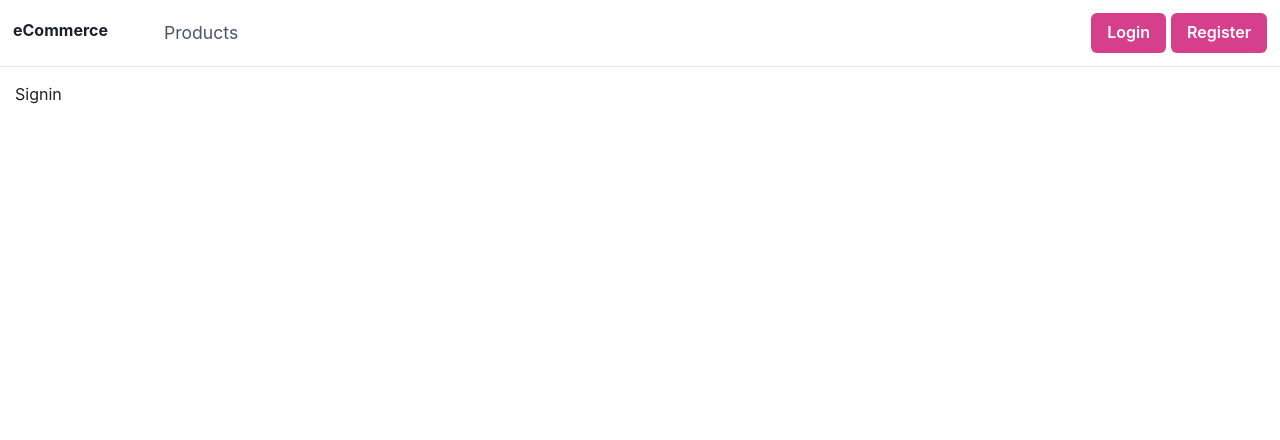
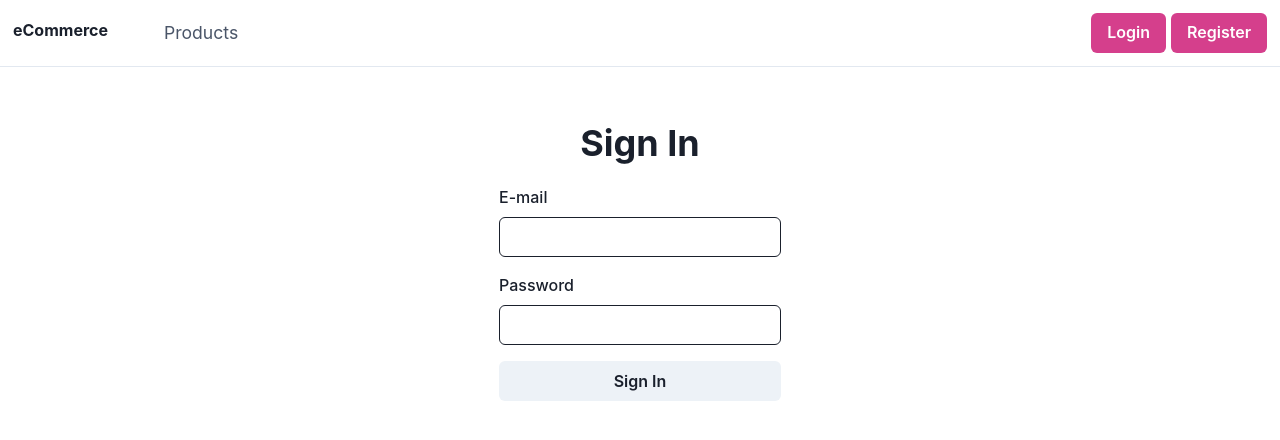
Before and after one commit to zulalnb/react-e-commerce-app-frontend, a React (Create React App) app: page /signin in a window 1280 px wide. Shown: the top 440 px of the page. Built offline with nearby package versions, Linux system fonts and the light colour scheme; no server answers.

Commit message:
Add sign in functions

```diff
--- a/src/api.js
+++ b/src/api.js
@@ -44,6 +44,15 @@
   return data;
 };
 
+export const fetchLogin = async (input) => {
+  const { data } = await axios.post(
+    `${process.env.REACT_APP_BASE_ENDPOINT}/auth/login`,
+    input
+  );
+
+  return data;
+};
+
 export const fetchMe = async () => {
   const { data } = await axios.get(
     `${process.env.REACT_APP_BASE_ENDPOINT}/auth/me`
--- a/src/contexts/AuthContext.js
+++ b/src/contexts/AuthContext.js
@@ -13,7 +13,7 @@
     (async () => {
       try {
         const me = await fetchMe();
-
+        console.log(me);
         setLoggedIn(true);
         setUser(me);
         setLoading(false);
--- a/src/pages/Auth/Signin/index.js
+++ b/src/pages/Auth/Signin/index.js
@@ -1,7 +1,92 @@
 import React from "react";
+import {
+  Alert,
+  Box,
+  Button,
+  Flex,
+  FormControl,
+  FormLabel,
+  Heading,
+  Input,
+} from "@chakra-ui/react";
 
-function Signin() {
-  return <div>Signin</div>;
+import { useFormik } from "formik";
+import validationSchema from "./validations";
+import { fetchLogin } from "../../../api";
+import { useAuth } from "../../../contexts/AuthContext";
+
+function Signin({ history }) {
+  const { login } = useAuth();
+
+  const formik = useFormik({
+    initialValues: {
+      email: "",
+      password: "",
+    },
+    validationSchema,
+    onSubmit: async (values, bag) => {
+      try {
+        const loginResponse = await fetchLogin({
+          email: values.email,
+          password: values.password,
+        });
+        login(loginResponse);
+
+        console.log(loginResponse);
+        console.log(fetchLogin);
+
+        history.push("/profile");
+      } catch (e) {
+        bag.setErrors({ general: e.response.data.message });
+      }
+    },
+  });
+  return (
+    <div>
+      <Flex align="center" width="full" justifyContent="center">
+        <Box pt={10}>
+          <Box textAlign="center">
+            <Heading>Sign In</Heading>
+          </Box>
+          <Box my={5}>
+            {formik.errors.general && (
+              <Alert status="error">{formik.errors.general}</Alert>
+            )}
+          </Box>
+          <Box my={5} textAlign="left">
+            <form onSubmit={formik.handleSubmit}>
+              <FormControl>
+                <FormLabel>E-mail</FormLabel>
+                <Input
+                  name="email"
+                  onChange={formik.handleChange}
+                  onBlur={formik.handleBlur}
+                  value={formik.values.email}
+                  isInvalid={formik.touched.email && formik.errors.email}
+                />
+              </FormControl>
+
+              <FormControl mt="4">
+                <FormLabel>Password</FormLabel>
+                <Input
+                  name="password"
+                  type="password"
+                  onChange={formik.handleChange}
+                  onBlur={formik.handleBlur}
+                  value={formik.values.password}
+                  isInvalid={formik.touched.password && formik.errors.password}
+                />
+              </FormControl>
+
+              <Button mt="4" width="full" type="submit">
+                Sign In
+              </Button>
+            </form>
+          </Box>
+        </Box>
+      </Flex>
+    </div>
+  );
 }
 
 export default Signin;
--- /dev/null
+++ b/src/pages/Auth/Signin/validations.js
@@ -0,0 +1,14 @@
+import * as yup from "yup";
+
+const validations = yup.object().shape({
+  email: yup
+    .string()
+    .email("Geçerli bir email girin.")
+    .required("Zorunlu alan."),
+  password: yup
+    .string()
+    .min(5, "Parolanız en az 5 karakter olmalıdır.")
+    .required(),
+});
+
+export default validations;
```
